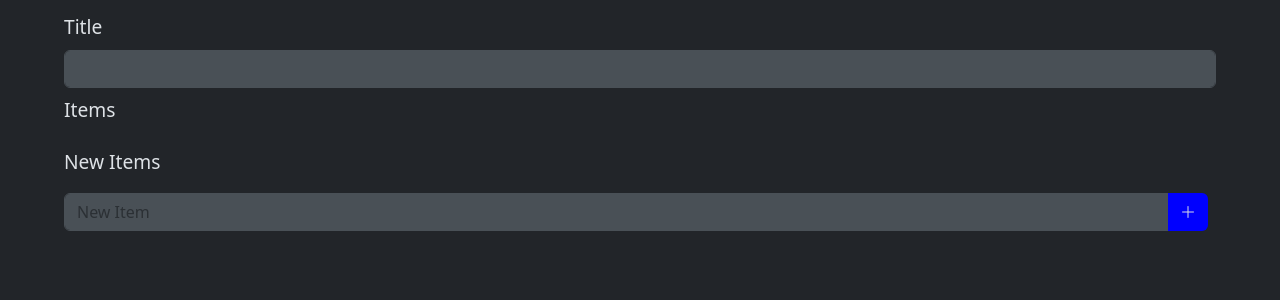
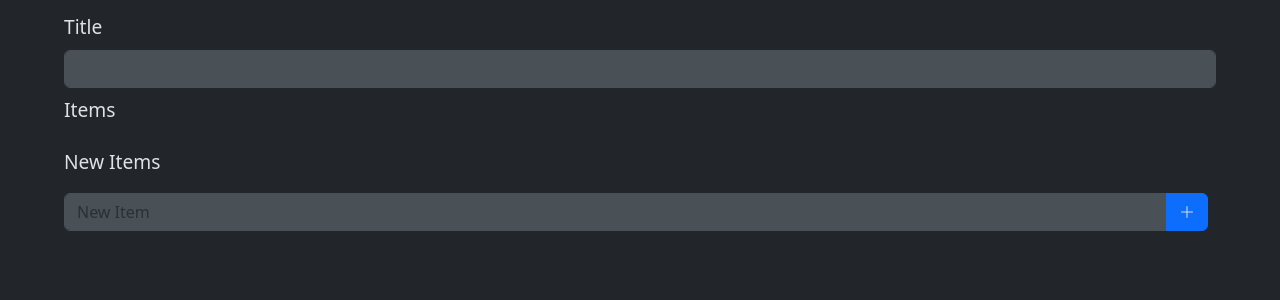
Before and after one commit to Youorus/Application-Web-de-gestion-de-notes-Google-Keep-, a PHP site: the page made by view/view_edit_checklistnote.php in a window 1280 px wide. Shown: the part 46-346 px from the top of the page. Run offline with PHP 8.4, Linux system fonts and the light colour scheme; the template is opened without the code that fills it, so the values that code supplies are empty.

Commit message:
amelioration du style de checklistNote

```diff
--- a/view/view_edit_checklistnote.php
+++ b/view/view_edit_checklistnote.php
@@ -68,7 +68,7 @@
                 <h2 class="error-text item-error" style="color: red;"></h2>
                 <div class="input-group">
                     <input type="text" id="content" name="content" class="form-control" placeholder="New Item" aria-label="New item input">
-                    <button class="btn add-btn" type="submit" aria-label="Add">
+                    <button class="btn btn-primary" type="submit" aria-label="Add">
                         <i class="bi bi-plus-lg"></i>
                     </button>
                 </div>
```
